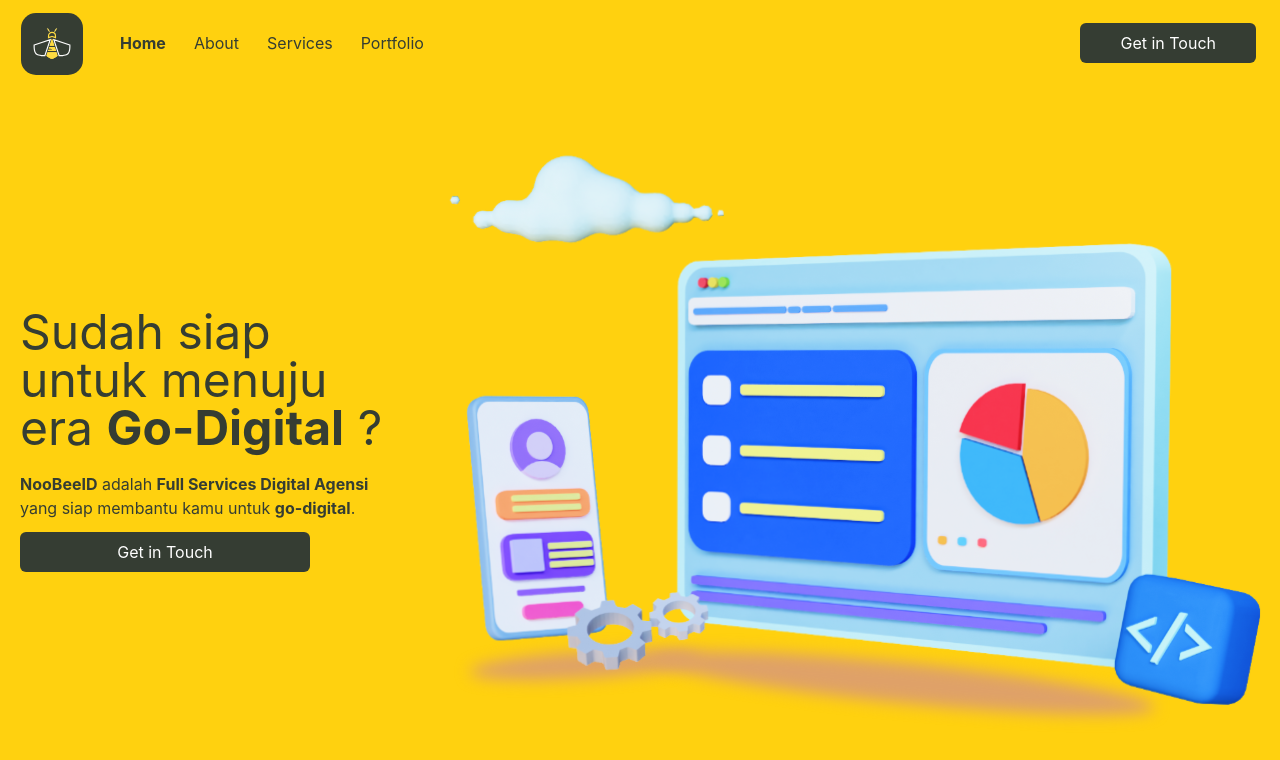
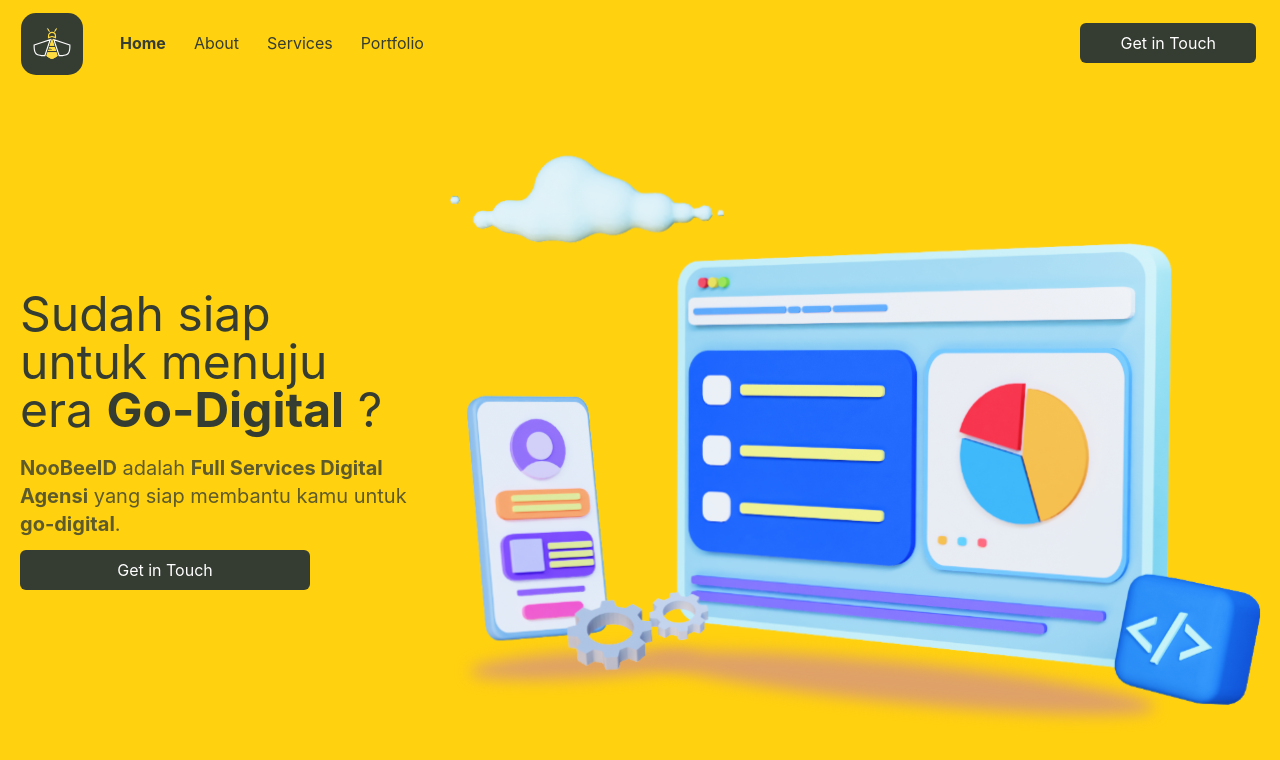
Before and after one commit to achimonchi/noobeeid, a Next.js app: page / in a window 1280 px wide. Shown: the top 760 px of the page. Built offline with nearby package versions, Linux system fonts and the light colour scheme.

Commit message:
add animation on banner - 3

```diff
--- a/pages/index.js
+++ b/pages/index.js
@@ -27,16 +27,10 @@ const Banner=()=>{
 
     TweenMax.to(bannerContainer, 0, {css:{visibility: 'visible'}})
 
-    const headline = banner.children[0];
-    const subHeadline = banner.children[1];
-    console.log({headline, subHeadline});
-
-    tl.from(images, 1.2, {scale:0.5, opacity:0, ease: Power3.easeInOut}, .2)
+    tl.from(images, 1, {scale:0.5, opacity:0, ease: Power3.easeInOut}, .2)
     // tl.from(banner, 1, {x:-500, opacity:0, ease: Power3.easeInOut}, .5)
-
     // content animation
-    // tl.s
-    tl.staggerFrom(banner.children, 1, {y:44, opacity:0, ease: Power3.easeInOut, delay: 0.8}, .3);
+    tl.staggerFrom(banner.children, 0.5, {y:10, x:10, opacity:0, ease: Power3.easeInOut, delay: 0}, .3);
   }, [])
 
   return(
@@ -45,7 +39,7 @@ const Banner=()=>{
         <div className="grid grid-cols-12 h-full">
           <div ref={el=>banner = el} className="lg:col-span-4 col-span-12 flex flex-col justify-start lg:justify-center top-0 h-full lg:p-5 px-5 order-2 lg:order-1 ">
             <h1 className="w-full md:w-10/12 mx-auto lg:w-full text-2xl md:text-4xl lg:text-5xl text-center lg:text-left">Sudah siap untuk menuju era <span className="font-bold">Go-Digital</span> ?</h1>
-              <h2 className="text-xs md:text-xl lg:text-base mt-2 lg:mt-5 text-center md:w-10/12 lg:w-full md:mx-auto lg:text-left "><b>NooBeeID</b> adalah <b>Full Services Digital Agensi</b> yang siap membantu kamu untuk <b>go-digital</b>.</h2>
+              <h2 className="opacity-80 text-base md:text-xl lg:text-xl mt-2 lg:mt-5 text-center md:w-10/12 lg:w-full md:mx-auto lg:text-left "><b>NooBeeID</b> adalah <b>Full Services Digital Agensi</b> yang siap membantu kamu untuk <b>go-digital</b>.</h2>
             <div className="grid grid-cols-12">
             </div>
             <Link href="/about">
```
